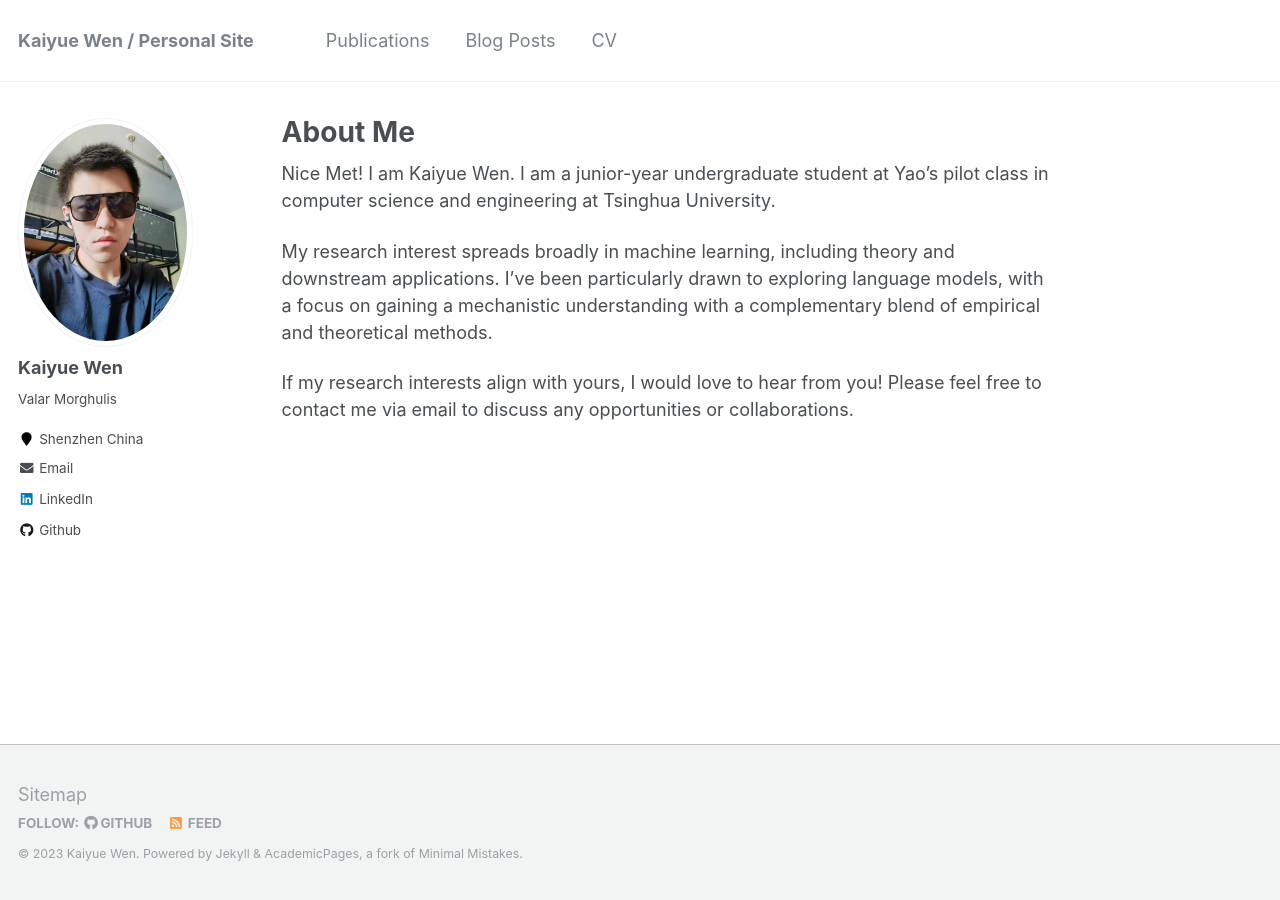
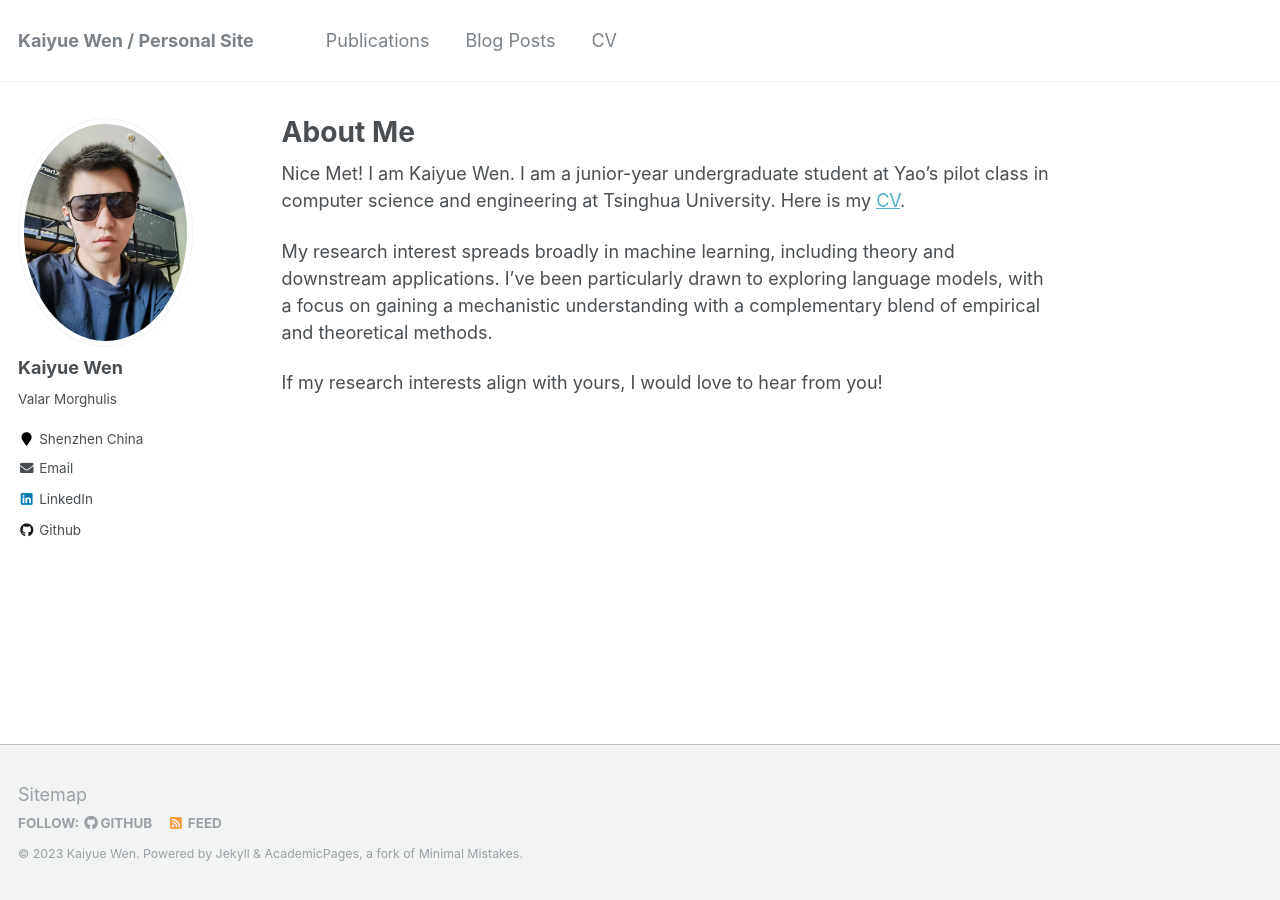
Before and after one commit to WhenWen/WhenWen.github.io, a Jekyll site: the page built from _pages/about.md, in a window 1280 px wide. Built offline with Jekyll 4.4.1, drawn with Linux system fonts in a browser that asks for light colours.

Commit message:
update intro

```diff
--- a/_pages/about.md
+++ b/_pages/about.md
@@ -7,8 +7,8 @@ redirect_from:
   - /about/
   - /about.html
 ---
-Nice Met! I am Kaiyue Wen. I am a junior-year undergraduate student at Yao's pilot class in computer science and engineering at Tsinghua University.
+Nice Met! I am Kaiyue Wen. I am a junior-year undergraduate student at Yao's pilot class in computer science and engineering at Tsinghua University. Here is my [CV](https://github.com/WhenWen/WhenWen.github.io/blob/master/files/CVofKaiyueWen.pdf).
 
 My research interest spreads broadly in machine learning, including theory and downstream applications. I've been particularly drawn to exploring language models, with a focus on gaining a mechanistic understanding with a complementary blend of empirical and theoretical methods.
 
-If my research interests align with yours, I would love to hear from you! Please feel free to contact me via email to discuss any opportunities or collaborations.
+If my research interests align with yours, I would love to hear from you!
```
